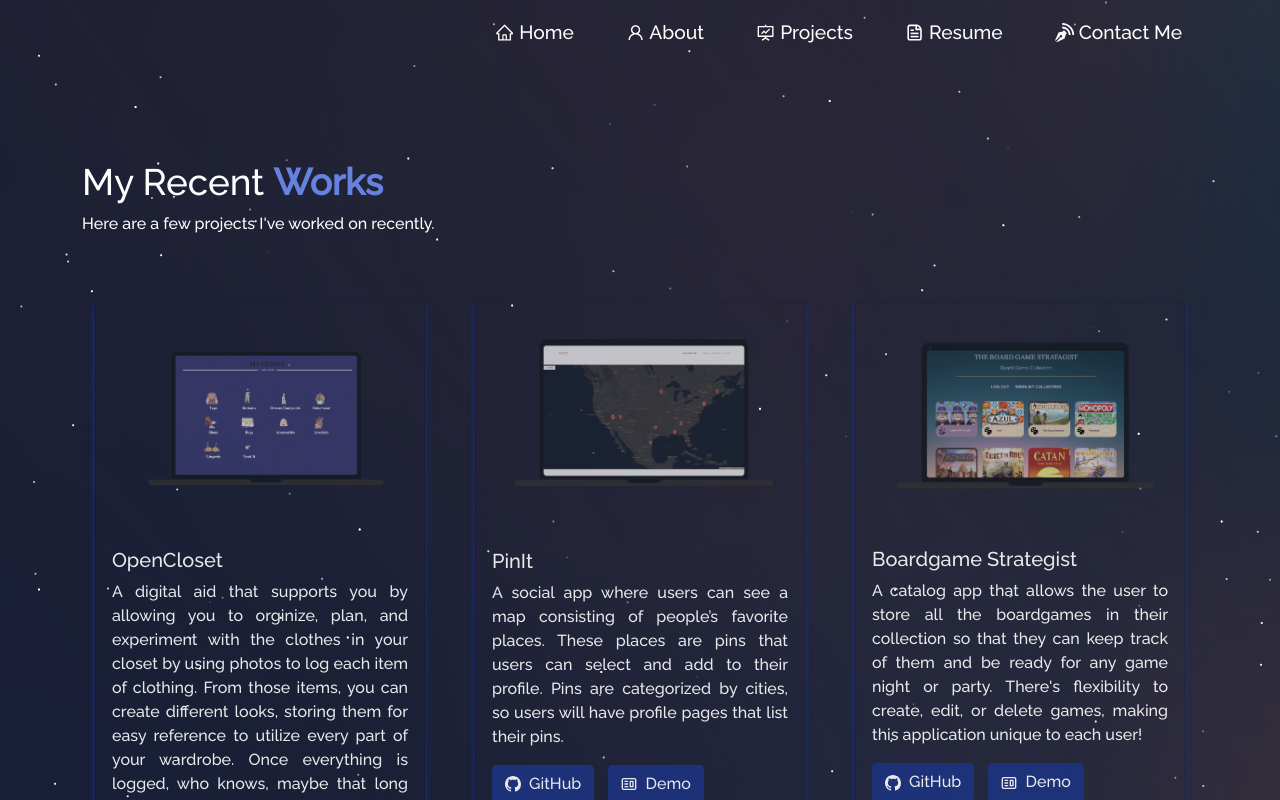
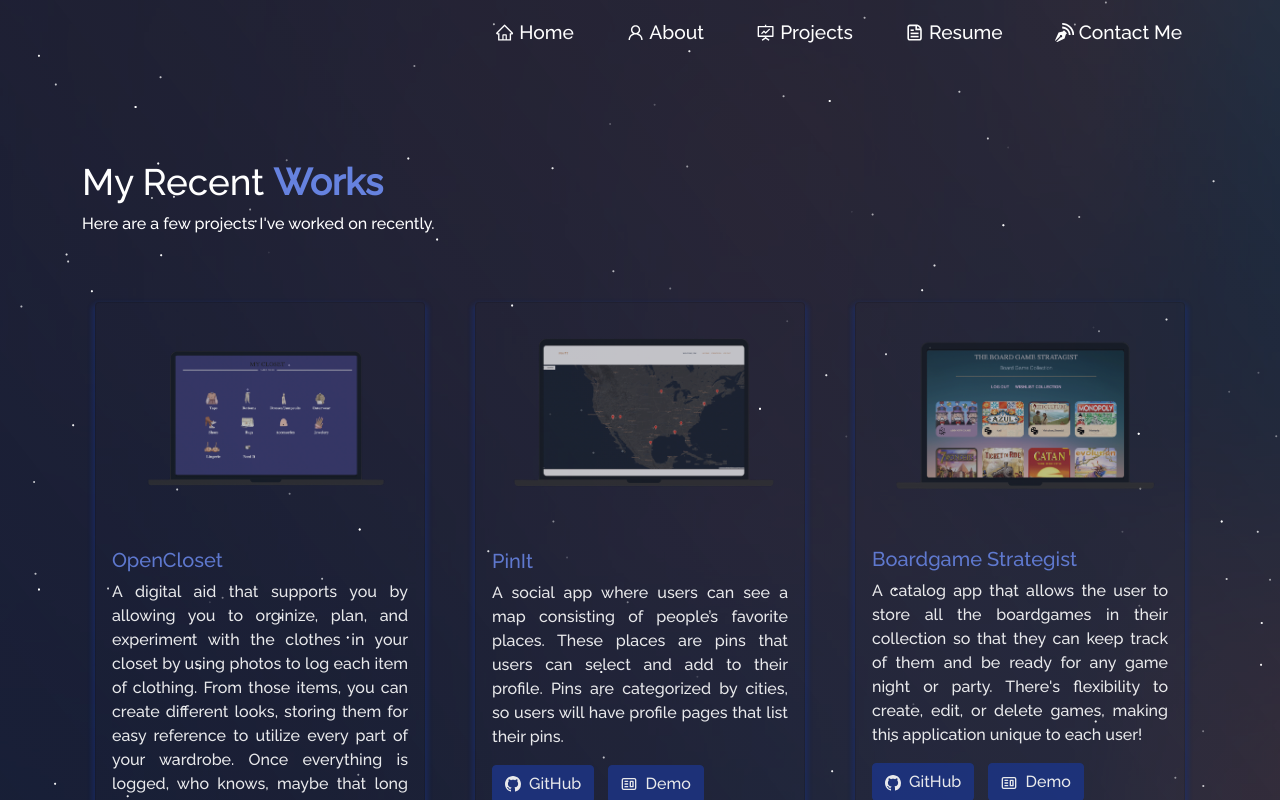
Before and after one commit to Mhawkins28/My-Portfolio, a React (Create React App) app: page /project in a window 1280 px wide. Shown: the top 800 px of the page. Built offline with nearby package versions, Linux system fonts and the light colour scheme.

Commit message:
minor updates

```diff
--- a/src/components/About/AboutCard.jsx
+++ b/src/components/About/AboutCard.jsx
@@ -10,7 +10,7 @@ function AboutCard() {
           <p style={{ textAlign: "justify" }}>
             Hi Everyone, I am <span className="purple">Megan Hawkins! </span>
             I am originally from <span className="purple"> Texas</span>, but currently live in <span className="purple">New York City</span>.<br />
-            <br />I am a junior, full-stack <span className="purple">software engineer</span> with a cirtificate in full-stack development from <span className="purple">General Assembly</span>.
+            <br />I am a junior, full-stack <span className="purple">software engineer</span> with a certificate in full-stack development from <span className="purple">General Assembly</span>.
             <br />
             <br />
             Apart from coding, here are some other things I love!
--- a/src/components/Projects/ProjectCards.jsx
+++ b/src/components/Projects/ProjectCards.jsx
@@ -9,7 +9,7 @@ function ProjectCards(props) {
     <Card className="project-card-view">
       <Card.Img variant="top" src={props.imgPath} alt="card-img" />
       <Card.Body>
-        <Card.Title>{props.title}</Card.Title>
+        <Card.Title className="purple">{props.title}</Card.Title>
         <Card.Text style={{ textAlign: "justify" }}>
           {props.description}
         </Card.Text>
```
